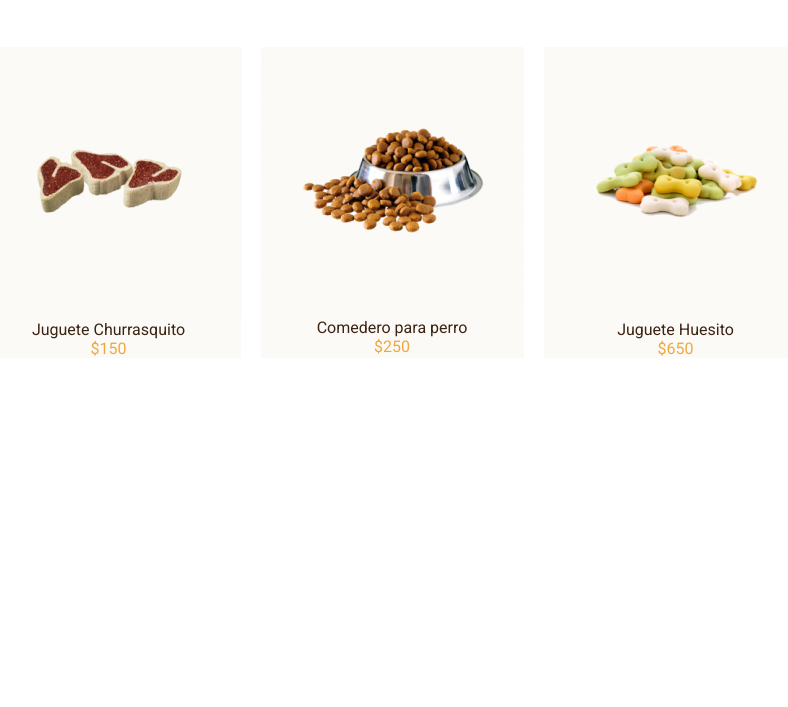
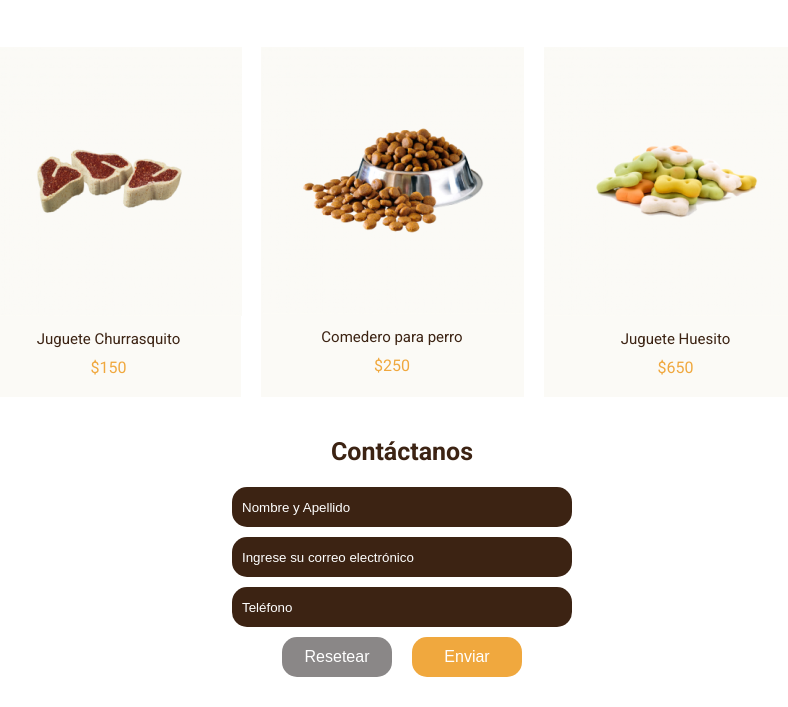
Before and after one commit to felipejoq/petshop-maqueta, a plain HTML site: page index.html in a window 1280 px wide. Shown: the part 651-1358 px from the top of the page, without its empty margins (238-1026 px from the left). Before the commit the page ends 1029 px from the top, so only its background shows below. Drawn offline with Linux system fonts and the light colour scheme.

Commit message:
Mejoras pequeñas en el css, README.md y desarrollo del formulario

```diff
--- a/css/style.css
+++ b/css/style.css
@@ -1,27 +1,30 @@
-@import url('https://fonts.googleapis.com/css2?family=Roboto:wght@400;700&display=swap');
+@import url("https://fonts.googleapis.com/css2?family=Roboto:wght@400;700&display=swap");
 
-* {
+/* Better box-model */
+*,
+*:before,
+*:after {
   margin: 0;
   padding: 0;
+  box-sizing: border-box;
 }
 
-body, a {
-    color: #3C2313;
-    font-family: 'Roboto', sans-serif;
+body,
+a {
+  color: #3c2313;
+  font-family: "Roboto", sans-serif;
 }
 
 .text-orange {
-    color: #F0A83E;
+  color: #f0a83e;
 }
-
 
 .first {
   display: flex;
   align-items: center;
-    position: relative;
   background-color: #222;
   height: 20px;
-    color: #F3F3F3;
+  color: #f3f3f3;
   font-style: normal;
   font-weight: 400;
   font-size: 10px;
@@ -32,14 +35,14 @@ body, a {
 
 .first a {
   text-decoration: none;
-    color: #F3F3F3;
+  color: #f3f3f3;
 }
 
 .contenido {
   width: 100%;
 }
 
-.sales-text{
+.sales-text {
   display: inline-block;
   margin-right: auto;
 }
@@ -57,7 +60,7 @@ body, a {
   display: flex;
   align-items: center;
   position: relative;
-    background-color: #F0A83E;
+  background-color: #f0a83e;
   height: 62px;
   padding-left: 90px;
   padding-right: 90px;
@@ -69,7 +72,7 @@ body, a {
 
 .navbar {
   display: inline-block;
-    color: #FFF;
+  color: #fff;
   font-style: normal;
   font-weight: 400;
   float: right;
@@ -86,7 +89,7 @@ body, a {
 }
 
 .banner-header {
-    background-image: url('../img/bg-header.jpg');
+  background-image: url("../img/bg-header.jpg");
   background-size: cover;
   width: 100%;
   height: 409px;
@@ -94,13 +97,13 @@ body, a {
   align-items: center;
 }
 
-.info-banner{
+.info-banner {
   width: 100%;
   text-align: right;
   padding: 0px 12px 0px 12px;
 }
 
-.title-banner{
+.title-banner {
   border-radius: 5px;
   font-weight: 400;
   font-size: 30px;
@@ -109,11 +112,11 @@ body, a {
   margin-right: 0;
   width: 365px;
   height: 54px;
-    background-color: #FFFFFF;
+  background-color: #ffffff;
   display: flex;
   align-items: center;
   justify-content: center;
-    color: #3C2313;
+  color: #3c2313;
 }
 
 .description-banner {
@@ -126,7 +129,7 @@ body, a {
   width: 365px;
   height: 19px;
   margin-top: 12px;
-    color: #3C2313;
+  color: #3c2313;
 }
 
 .button-header {
@@ -137,13 +140,13 @@ body, a {
   text-align: center;
 }
 
-.button-accion-header{
+.button-accion-header {
   border-radius: 5px;
   font-weight: 400;
   font-size: 16px;
   line-height: 20px;
-    background-color: #F0A83E;
-    color: #FFFFFF;
+  background-color: #f0a83e;
+  color: #ffffff;
   text-decoration: none;
   padding: 10px;
 }
@@ -179,16 +182,34 @@ h1.title-main {
 .card {
   max-width: 264px;
   margin-right: 20px;
-    background-color: #FBFAF6;
+  margin-bottom: 20px;
+  background-color: #fbfaf6;
+  padding-bottom: 10px;
+  text-align: center;
 }
 
 .card a {
   text-decoration: none;
 }
 
+.card-img {
+  text-align: center;
+  margin-bottom: 10px;
+}
+
+.card-title {
+  font-size: 15px;
+  margin-bottom: 10px;
+}
+
+.card-price {
+  margin-bottom: 10px;
+}
+
 ul.categories li {
   display: inline;
   margin: 5px;
+  font-size: 15px;
 }
 
 ul.categories a {
@@ -204,3 +225,72 @@ ul.categories li + li::before {
   margin-right: 10px;
   content: " - ";
 }
+
+.form-contact {
+  margin: auto;
+  width: 100%;
+  text-align: center;
+}
+
+.title-form-contact {
+  font-size: 25px;
+  font-weight: 700;
+  line-height: 30px;
+  margin-top: 20px;
+  margin-bottom: 10px;
+}
+
+.boddy-form {
+  display: inline-block;
+}
+
+.form-contact input {
+  display: block;
+  margin-top: 10px;
+  margin-bottom: 10px;
+  padding: 10px;
+  width: 340px;
+  height: 40px;
+  border-radius: 15px;
+  border: 0px;
+  background-color: #3c2313;
+  color: #ffffff;
+}
+
+.form-contact button {
+  font-size: 16px;
+  line-height: 20px;
+  font-weight: 400;
+  border: 0;
+  height: 40px;
+  line-height: 30px;
+  color: #ffffff;
+  text-align: center;
+  width: 110px;
+  margin-right: 10px;
+  margin-bottom: 10px;
+  margin-left: 10px;
+  cursor: pointer;
+}
+
+.bt-reset {
+  background-color: #8a8787;
+  border-radius: 15px;
+}
+
+.bt-reset:hover {
+  background-color: #a6a6a6;
+}
+
+.bt-send {
+  background-color: #f0a83e;
+  border-radius: 15px;
+}
+
+.bt-send:hover {
+  background-color: #d8932a;
+}
+
+.form-contact input::placeholder {
+  color: #ffffff;
+}
--- a/index.html
+++ b/index.html
@@ -82,7 +82,9 @@
         <div class="products">
           <div class="card">
             <div class="card-img">
-              <img src="./img/products/churrasquito.png" alt="Churrasquito" />
+              <a href="#">
+                <img src="./img/products/churrasquito.png" alt="Churrasquito" />
+              </a>
             </div>
             <div class="card-title">
               <a href="#">Juguete Churrasquito</a>
@@ -92,7 +94,9 @@
 
           <div class="card">
             <div class="card-img">
-              <img src="./img/products/comedero.png" alt="Churrasquito" />
+              <a href="#">
+                <img src="./img/products/comedero.png" alt="Churrasquito" />
+              </a>
             </div>
             <div class="card-title">
               <a href="#">Comedero para perro</a>
@@ -102,7 +106,9 @@
 
           <div class="card">
             <div class="card-img">
-              <img src="./img/products/huesito.png" alt="Churrasquito" />
+              <a href="#">
+                <img src="./img/products/huesito.png" alt="Churrasquito" />
+              </a>
             </div>
             <div class="card-title">
               <a href="#">Juguete Huesito</a>
@@ -111,6 +117,29 @@
           </div>
         </div>
       </div>
+
+      <div class="form-contact">
+        <div class="title-form-contact">
+          <p>Contáctanos</p>
+        </div>
+        <div class="boddy-form">
+          <form onsubmit="return false;">
+            <input type="text" name="" id="" placeholder="Nombre y Apellido" />
+
+            <input
+              type="email"
+              name=""
+              id=""
+              placeholder="Ingrese su correo electrónico"
+            />
+
+            <input type="tel" name="" id="" placeholder="Teléfono" />
+
+            <button class="bt-reset" type="reset">Resetear</button
+            ><button class="bt-send" type="submit">Enviar</button>
+          </form>
+        </div>
+      </div>
     </div>
   </body>
 </html>
```
Also changed, not shown: 1 other file. Lines whose indentation alone changed are shown as unchanged.
